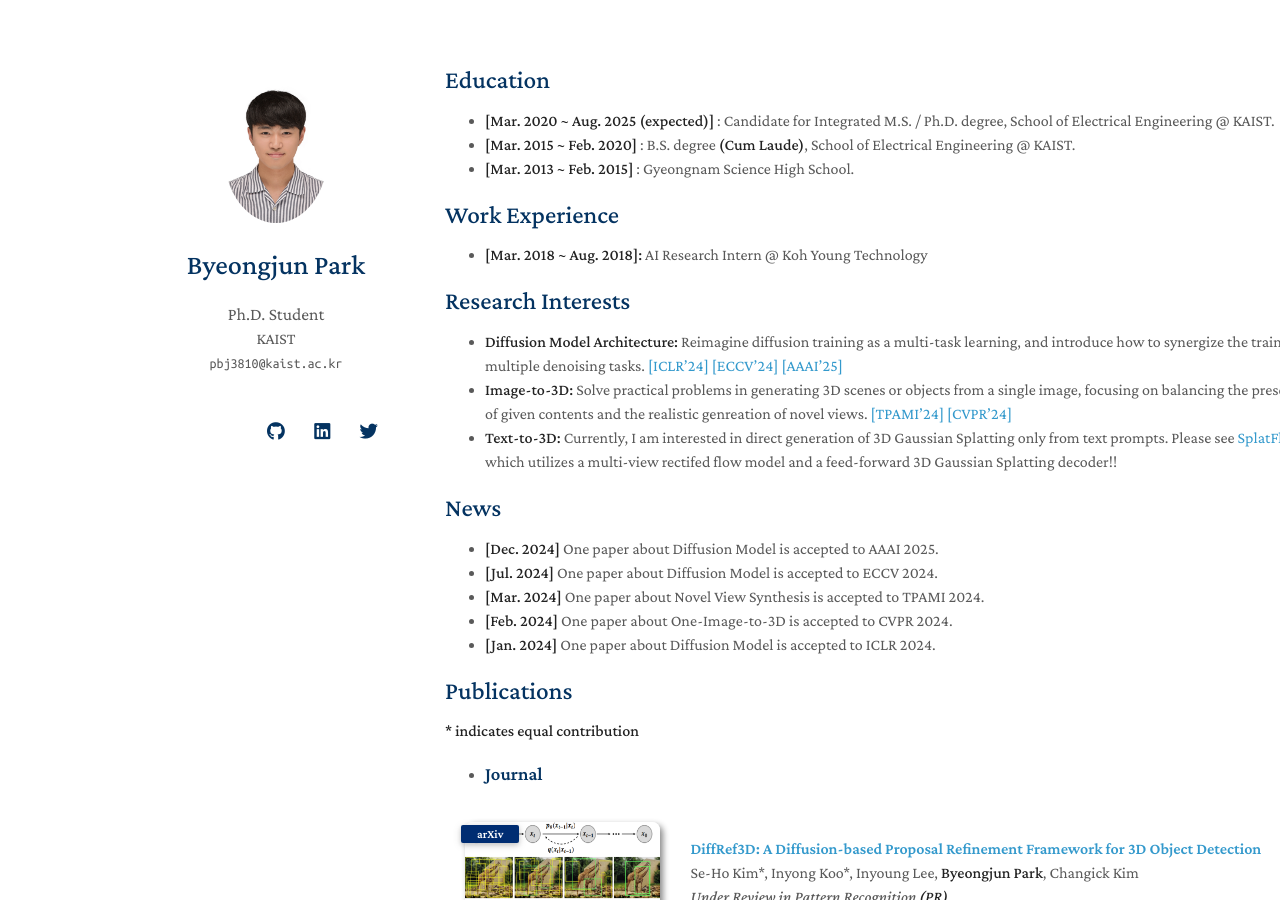
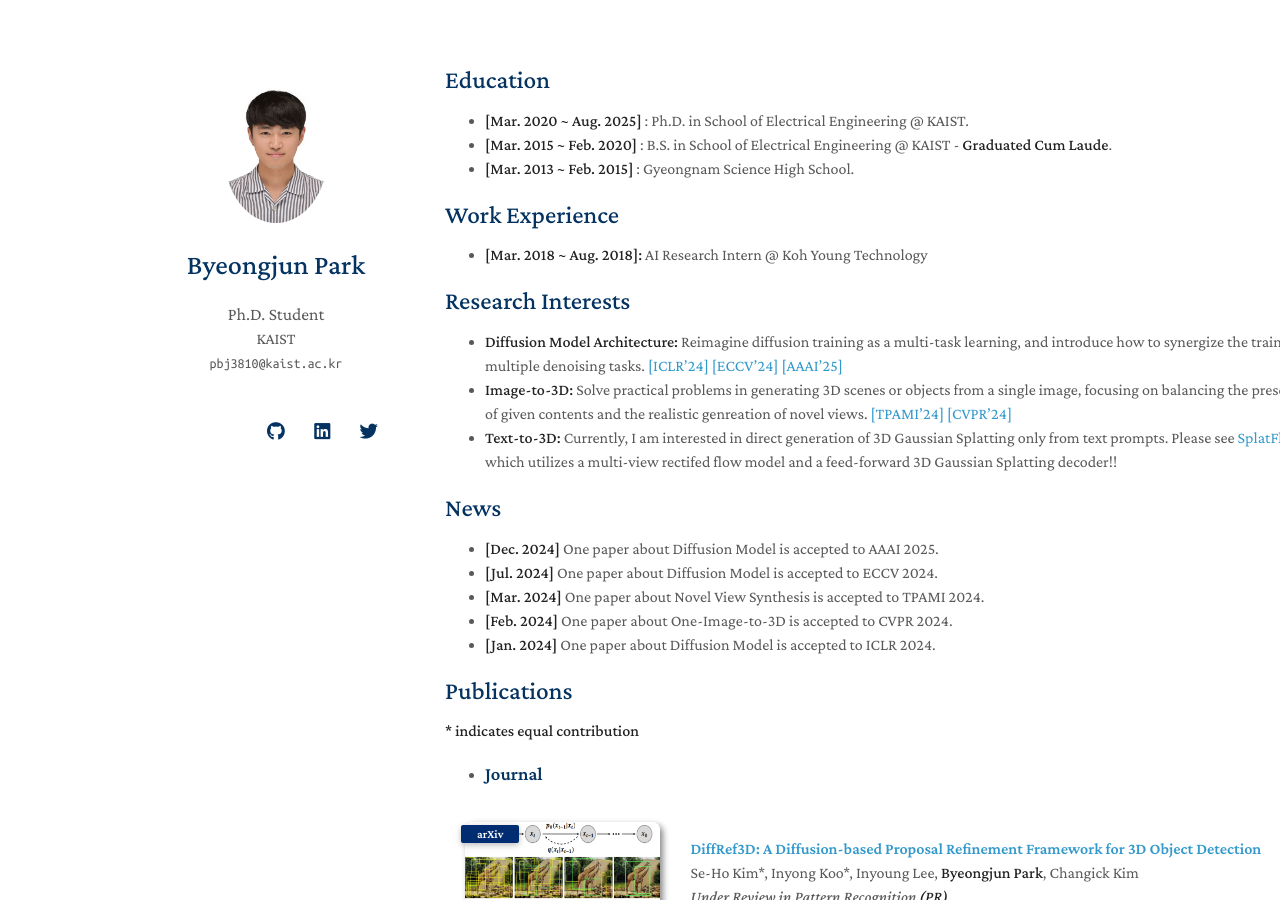
Before and after one commit to byeongjun-park/byeongjun-park.github.io, a Jekyll site: the page built from index.md, in a window 1280 px wide and 900 px high. Built offline with Jekyll 4.4.1, drawn with Linux system fonts in a browser that asks for light colours; nearby versions of some CDN libraries; a style sheet for code colours, icons or effects is not loaded; our own code applies the rules of GitHub Pages for plain Markdown files.

Commit message:
profile update

```diff
--- a/index.md
+++ b/index.md
@@ -4,8 +4,8 @@ layout: homepage
 
 ## Education
 
-* **[Mar. 2020 ~ Aug. 2025 (expected)]** : Candidate for Integrated M.S. / Ph.D. degree, School of Electrical Engineering @ KAIST.
-* **[Mar. 2015 ~ Feb. 2020]** : B.S. degree **(Cum Laude)**, School of Electrical Engineering @ KAIST.
+* **[Mar. 2020 ~ Aug. 2025]** : Ph.D. in School of Electrical Engineering @ KAIST.
+* **[Mar. 2015 ~ Feb. 2020]** : B.S. in School of Electrical Engineering @ KAIST - **Graduated Cum Laude**.
 * **[Mar. 2013 ~ Feb. 2015]** : Gyeongnam Science High School.
 
 ## Work Experience
```
